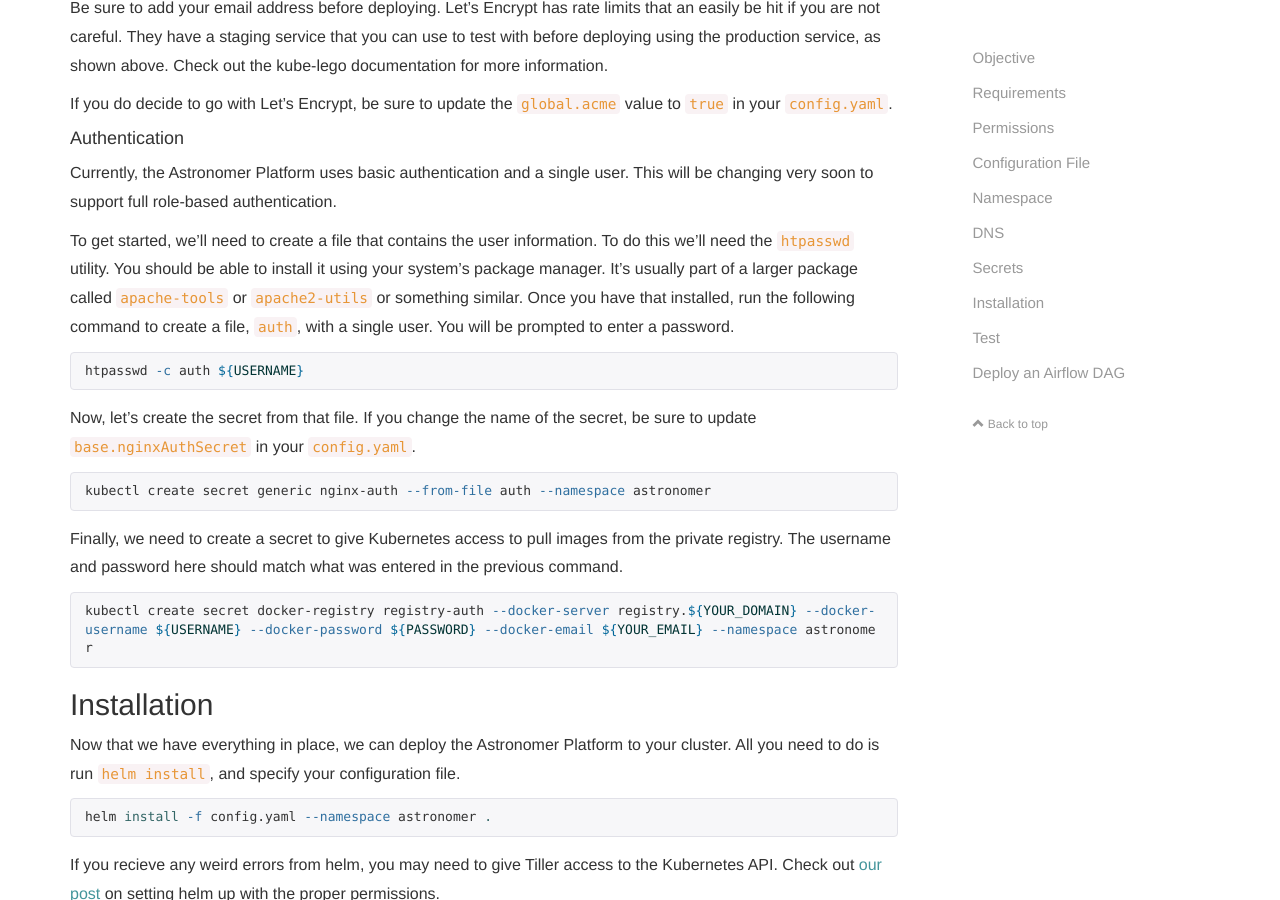
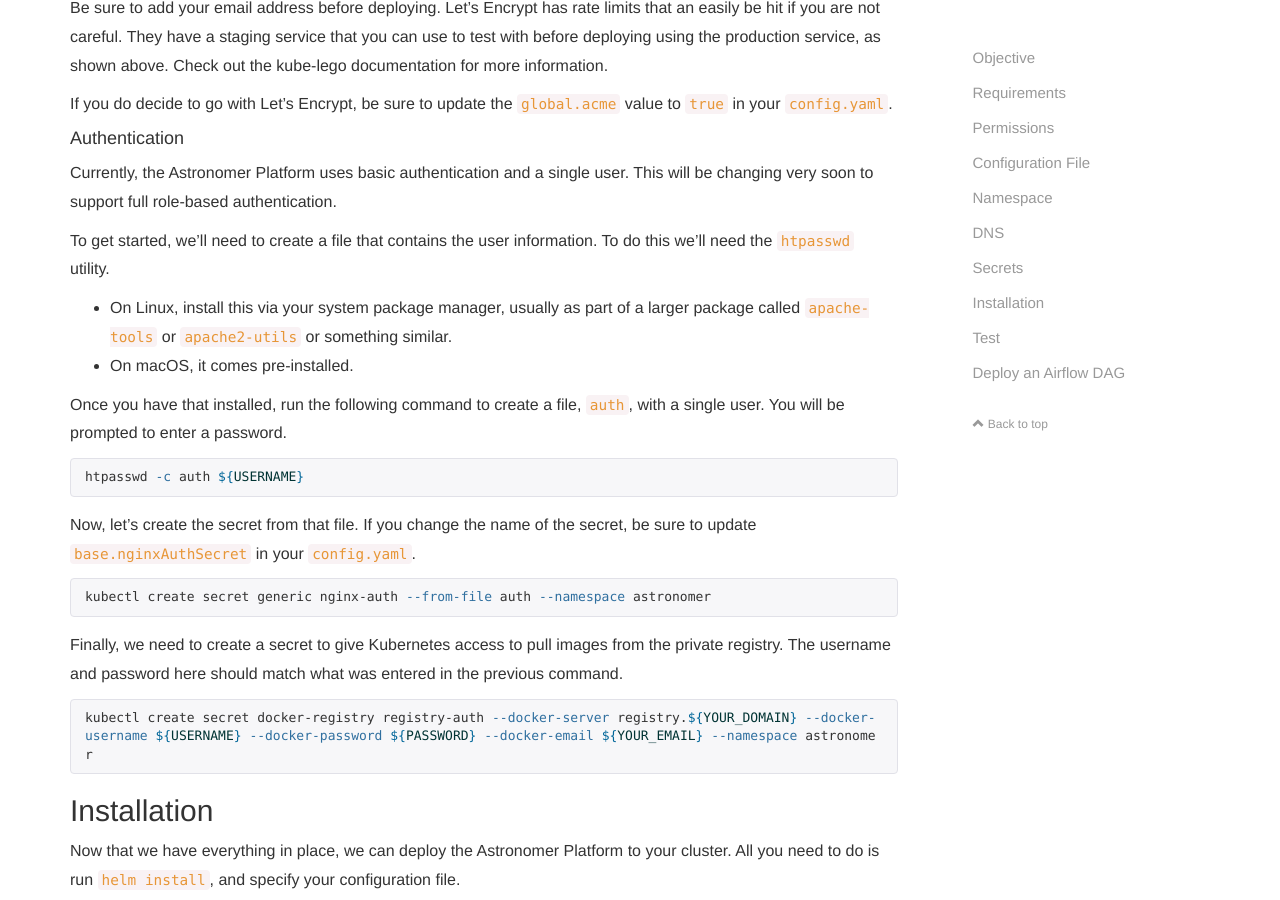
Before and after one commit to skynet/astronomer-ee, a Jekyll site: the page built from docs/pages/guides/google-cloud.md, in a window 1280 px wide and 900 px high, scrolled down 4031 px. Built offline with Jekyll 4.4.1, drawn with Linux system fonts in a browser that asks for light colours; nearby versions of some CDN libraries; comment, search, counter and statistics services are not loaded.

Commit message:
Add htpasswd on macOS

````diff
--- a/docs/pages/guides/google-cloud.md
+++ b/docs/pages/guides/google-cloud.md
@@ -134,7 +134,12 @@ If you do decide to go with Let's Encrypt, be sure to update the `global.acme` v
 
 Currently, the Astronomer Platform uses basic authentication and a single user. This will be changing very soon to support full role-based authentication.
 
-To get started, we'll need to create a file that contains the user information. To do this we'll need the `htpasswd` utility. You should be able to install it using your system's package manager. It's usually part of a larger package called `apache-tools` or `apache2-utils` or something similar. Once you have that installed, run the following command to create a file, `auth`, with a single user. You will be prompted to enter a password.
+To get started, we'll need to create a file that contains the user information. To do this we'll need the `htpasswd` utility.
+
+- On Linux, install this via your system package manager, usually as part of a larger package called `apache-tools` or `apache2-utils` or something similar.
+- On macOS, it comes pre-installed.
+
+Once you have that installed, run the following command to create a file, `auth`, with a single user. You will be prompted to enter a password.
 
 ```bash
 htpasswd -c auth ${USERNAME}
````
